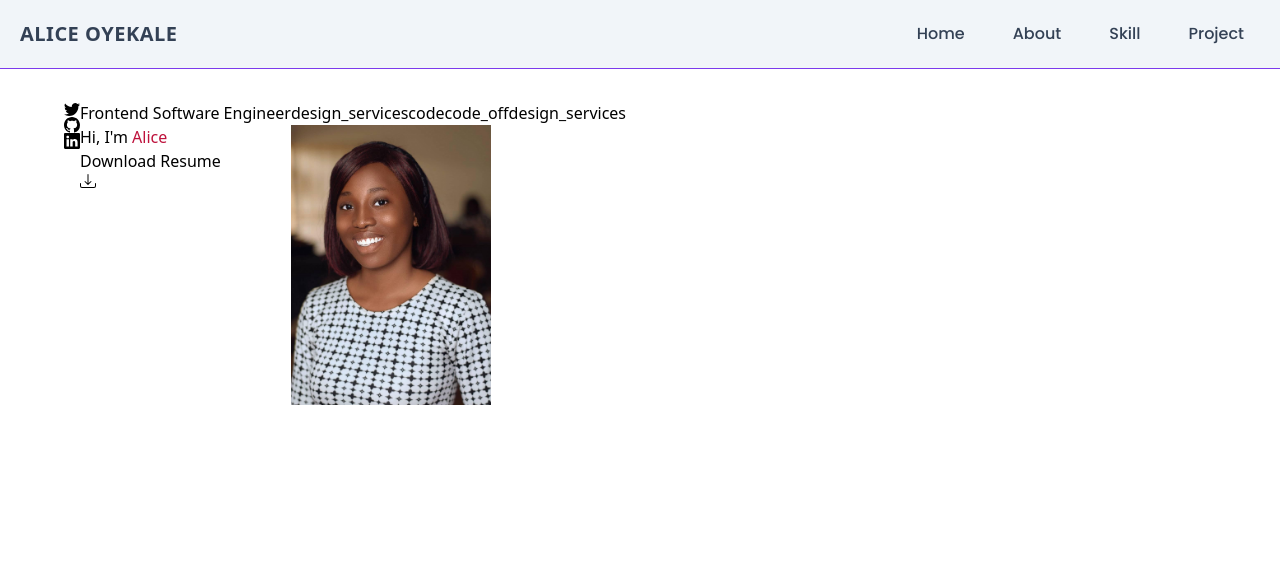
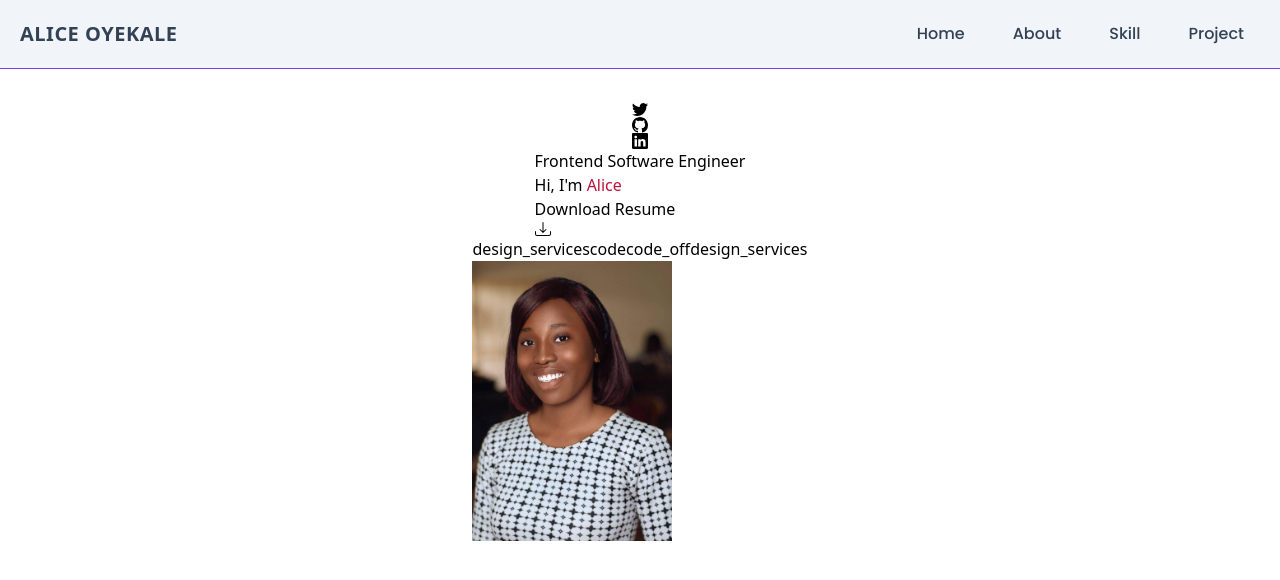
Before and after one commit to Alice2212/port-folio, a Next.js app: page / in a window 1280 px wide. Shown: the top 580 px of the page. Built offline with nearby package versions, Linux system fonts and the light colour scheme.

Commit message:
styling home component

```diff
--- a/pages/index.tsx
+++ b/pages/index.tsx
@@ -2,7 +2,7 @@ import Head from "next/head";
 import { Navbar } from "@/components/Navbar";
 import Link from "next/link";
 import Image from "next/image";
-import classes from "/..styles/home.module.css"
+import styles from "./Home.module.css";
 import { BsTwitter, BsGithub, BsLinkedin, BsDownload } from "react-icons/bs";
 
 export default function Home() {
@@ -16,7 +16,7 @@ export default function Home() {
 
       {/* home */}
       <section className="container ">
-        <div className="{classes.home} flex top-8 relative m-auto ">
+        <div className="{styles.home}  top-8 relative m-auto  place-items-center">
           {/* socials */}
           <div className="socials">
             {/* twitter link */}
--- /dev/null
+++ b/styles/Home.module.css
@@ -0,0 +1,5 @@
+.home{
+    display: grid;
+    grid-template-columns: 5rem auto 26rem;
+	gap: 2rem;
+}
--- a/styles/home.modules.css
+++ /dev/null
@@ -1,3 +0,0 @@
-.home{
-
-}
```
